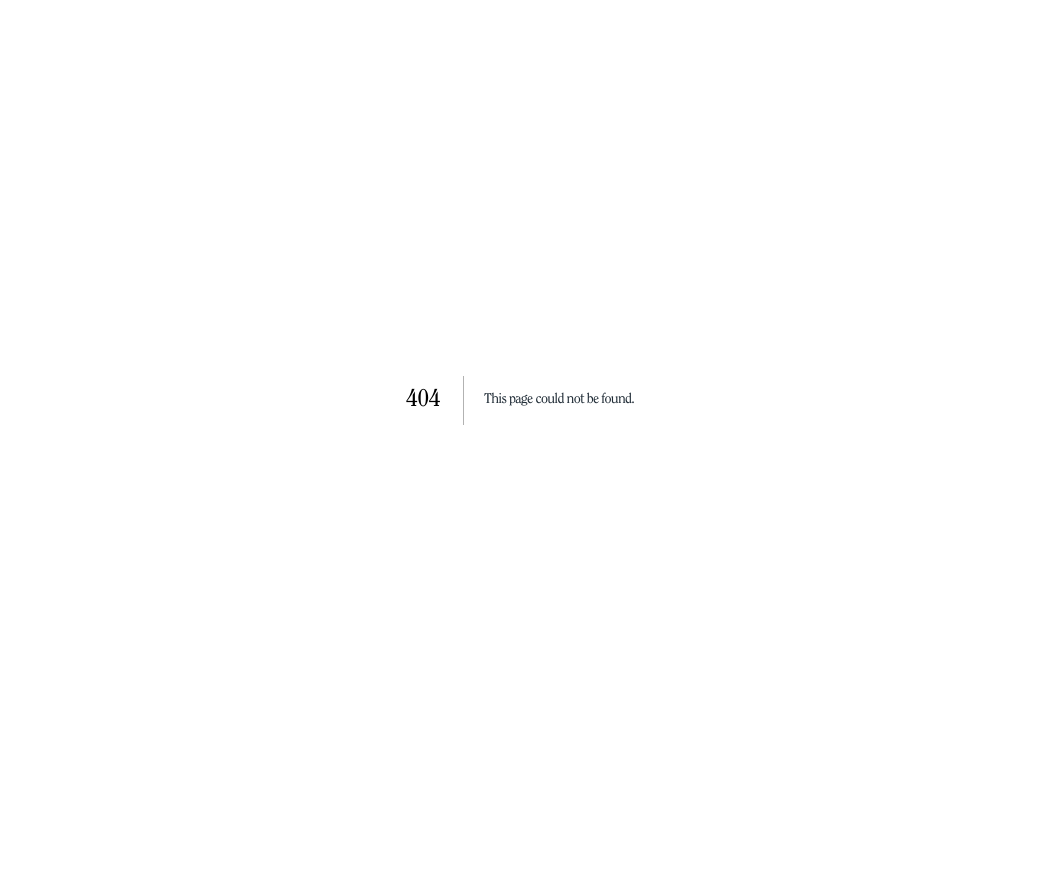
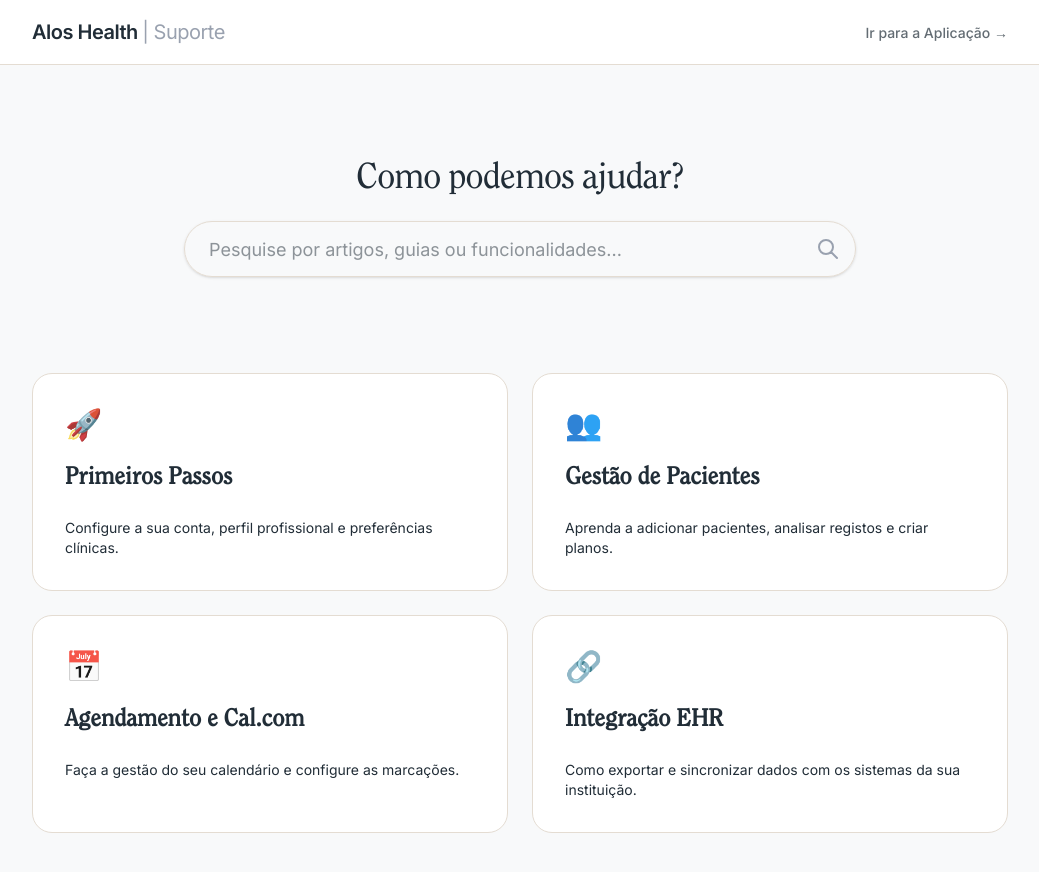
Before and after one commit to ricardcferreira/alos-marketing, a Next.js app: page /support-site in a window 1280 px wide. Before the commit this address had no page. Shown: the top 872 px of the page, without its empty margins (120-1159 px from the left). Before the commit the page ends 800 px from the top, so only its background shows below. Built offline with nearby package versions, Linux system fonts and the light colour scheme.

Commit message:
new support subdomain

```diff
--- /dev/null
+++ b/app/support-site/layout.tsx
@@ -0,0 +1,33 @@
+import Link from "next/link";
+import React from "react";
+
+export default function SupportLayout({ children }: { children: React.ReactNode }) {
+  return (
+    <div className="min-h-screen bg-[#F8F9FA] font-sans">
+      {/* Cabeçalho exclusivo do Centro de Suporte */}
+      <header className="bg-white border-b border-gray-200 sticky top-0 z-50">
+        <div className="max-w-5xl mx-auto px-6 h-16 flex items-center justify-between">
+          <div className="flex items-center gap-2">
+            <Link href="/" className="font-semibold text-xl text-primary-dark tracking-tight">
+              Alos Health <span className="font-light text-gray-400">| Suporte</span>
+            </Link>
+          </div>
+          <nav>
+            {/* Link para a plataforma app.aloshealth.com (ajuste o URL conforme a sua app real) */}
+            <a
+              href="https://app.aloshealth.com"
+              className="text-sm font-medium text-primary-dark/70 hover:text-primary-dark transition-colors"
+            >
+              Ir para a Aplicação &rarr;
+            </a>
+          </nav>
+        </div>
+      </header>
+
+      {/* O conteúdo das páginas de suporte vai ser renderizado aqui dentro */}
+      <main className="pb-20">
+        {children}
+      </main>
+    </div>
+  );
+}
--- /dev/null
+++ b/app/support-site/page.tsx
@@ -0,0 +1,75 @@
+import Link from "next/link";
+
+export default function SupportHome() {
+  const categories = [
+    {
+      title: "Primeiros Passos",
+      desc: "Configure a sua conta, perfil profissional e preferências clínicas.",
+      icon: "🚀",
+      slug: "primeiros-passos"
+    },
+    {
+      title: "Gestão de Pacientes",
+      desc: "Aprenda a adicionar pacientes, analisar registos e criar planos.",
+      icon: "👥",
+      slug: "gestao-pacientes"
+    },
+    {
+      title: "Agendamento e Cal.com",
+      desc: "Faça a gestão do seu calendário e configure as marcações.",
+      icon: "📅",
+      slug: "agendamentos"
+    },
+    {
+      title: "Integração EHR",
+      desc: "Como exportar e sincronizar dados com os sistemas da sua instituição.",
+      icon: "🔗",
+      slug: "integracao-ehr"
+    },
+  ];
+
+  return (
+    <div className="max-w-5xl mx-auto px-6 pt-16 md:pt-24">
+
+      {/* Secção de Pesquisa */}
+      <div className="text-center mb-16 md:mb-24">
+        <h1 className="text-3xl md:text-4xl font-semibold text-primary-dark mb-6 tracking-tight">
+          Como podemos ajudar?
+        </h1>
+        <div className="max-w-2xl mx-auto relative group">
+          <input
+            type="text"
+            placeholder="Pesquise por artigos, guias ou funcionalidades..."
+            className="w-full h-14 pl-6 pr-14 rounded-full border border-gray-300 focus:outline-none focus:border-primary-dark focus:ring-1 focus:ring-primary-dark shadow-sm text-base md:text-lg transition-all"
+          />
+          <button className="absolute right-4 top-1/2 -translate-y-1/2 text-gray-400 group-focus-within:text-primary-dark transition-colors">
+            {/* Ícone de Lupa */}
+            <svg className="w-6 h-6" fill="none" viewBox="0 0 24 24" stroke="currentColor">
+              <path strokeLinecap="round" strokeLinejoin="round" strokeWidth={2} d="M21 21l-6-6m2-5a7 7 0 11-14 0 7 7 0 0114 0z" />
+            </svg>
+          </button>
+        </div>
+      </div>
+
+      {/* Grelha de Categorias */}
+      <div className="grid grid-cols-1 md:grid-cols-2 gap-6">
+        {categories.map((cat, i) => (
+          <Link
+            href={`/${cat.slug}`}
+            key={i}
+            className="group block bg-white border border-gray-200 rounded-2xl p-6 md:p-8 hover:shadow-md hover:border-gray-300 transition-all duration-200"
+          >
+            <div className="text-3xl mb-5 opacity-90">{cat.icon}</div>
+            <h3 className="text-lg font-semibold text-primary-dark mb-2 group-hover:text-black transition-colors">
+              {cat.title}
+            </h3>
+            <p className="text-gray-500 text-sm leading-relaxed">
+              {cat.desc}
+            </p>
+          </Link>
+        ))}
+      </div>
+
+    </div>
+  );
+}
--- /dev/null
+++ b/middleware.ts
@@ -0,0 +1,25 @@
+import { NextResponse } from "next/server";
+import type { NextRequest } from "next/server";
+
+export function middleware(req: NextRequest) {
+  const url = req.nextUrl.clone();
+  const hostname = req.headers.get("host") || "";
+
+  // Check if the request is targeting the support subdomain.
+  // Using startsWith allows this to work locally (support.localhost:3000) and in prod.
+  if (hostname.startsWith("support.")) {
+    // Rewrite the request to our dedicated support folder
+    url.pathname = `/support-site${url.pathname}`;
+    return NextResponse.rewrite(url);
+  }
+
+  // Otherwise, load the marketing pages normally
+  return NextResponse.next();
+}
+
+// Optimize the middleware to ignore static files and images
+export const config = {
+  matcher: [
+    "/((?!api|_next/static|_next/image|favicon.ico|.*\\.(?:svg|png|jpg|jpeg|gif|webp)$).*)",
+  ],
+};
```
